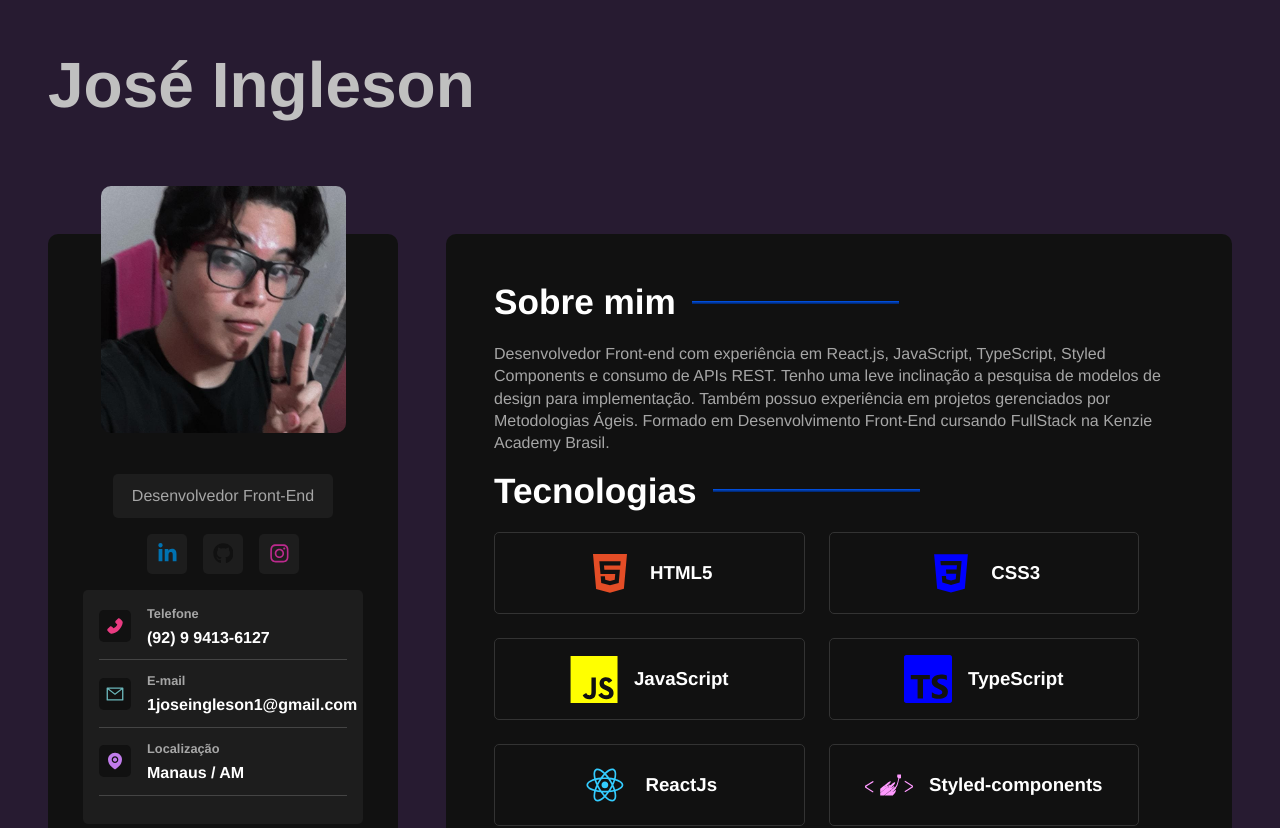
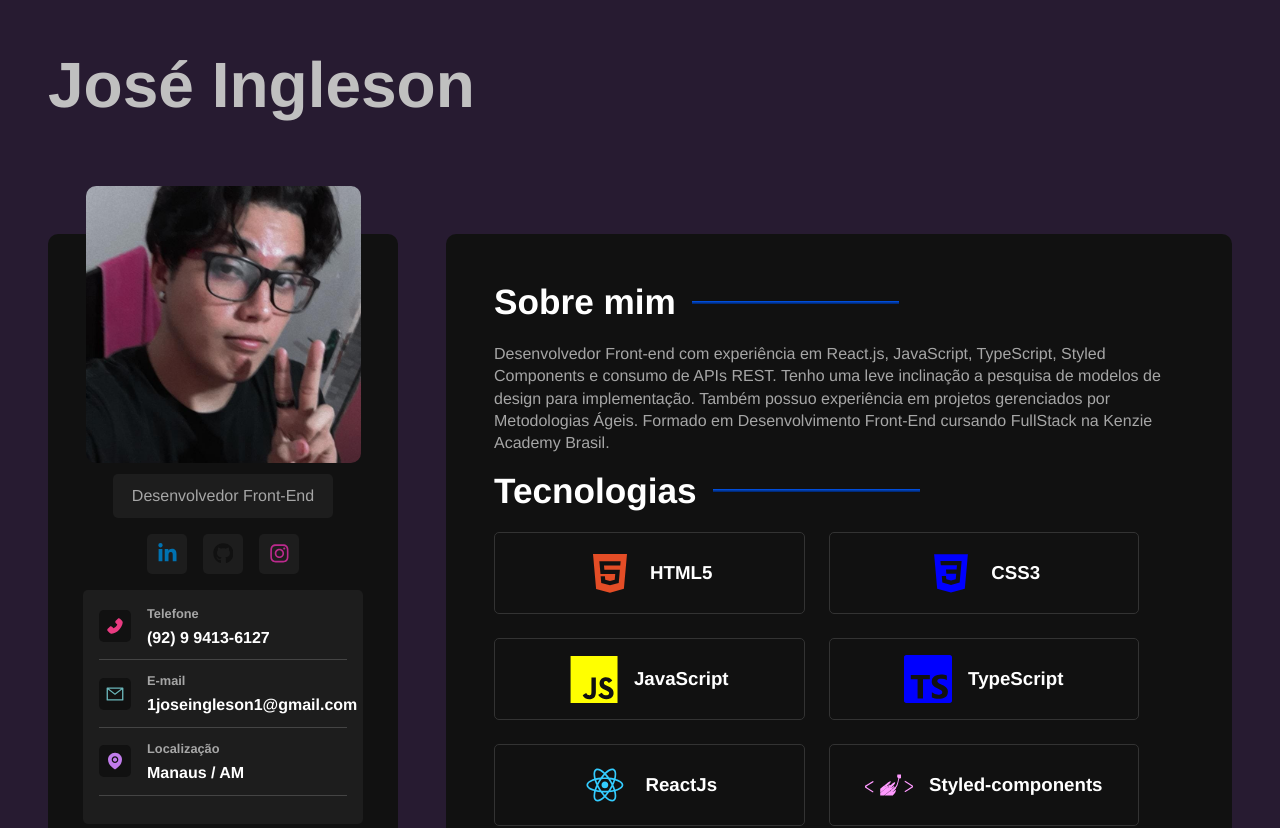
Before and after one commit to Ingleson/portfolio, a React (Vite) app: page / in a window 1280 px wide. Shown: the top 828 px of the page. Built offline with nearby package versions, Linux system fonts and the light colour scheme.

Commit message:
adjust responsive profile picture

```diff
--- a/src/components/Sidebar/sidebar.sass
+++ b/src/components/Sidebar/sidebar.sass
@@ -15,6 +15,8 @@
 
     img
         max-width: 70%
+        max-width: 275px
+        max-height: 278px
         border-radius: variables.$container-border-radius
         position: absolute
         top: -3rem
```
